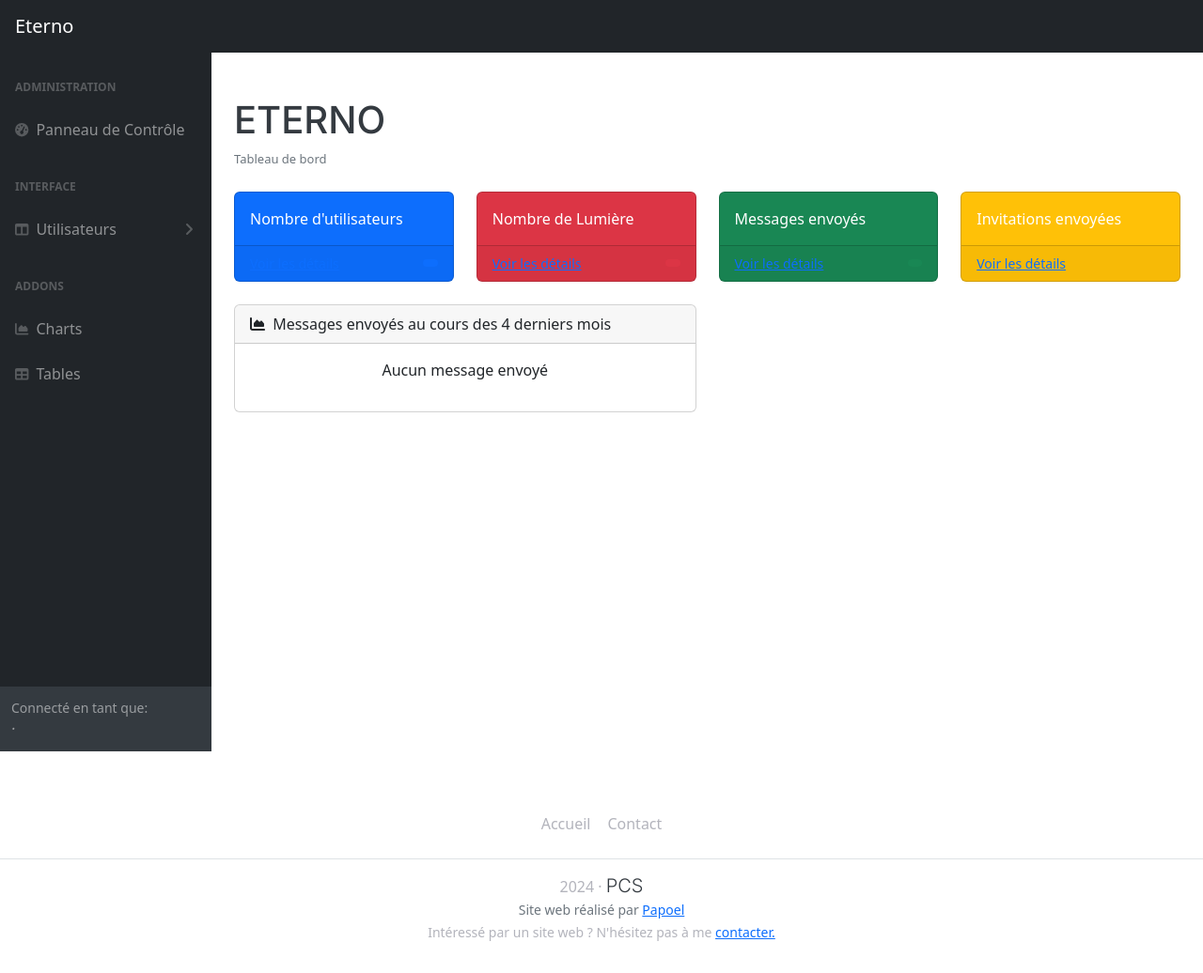
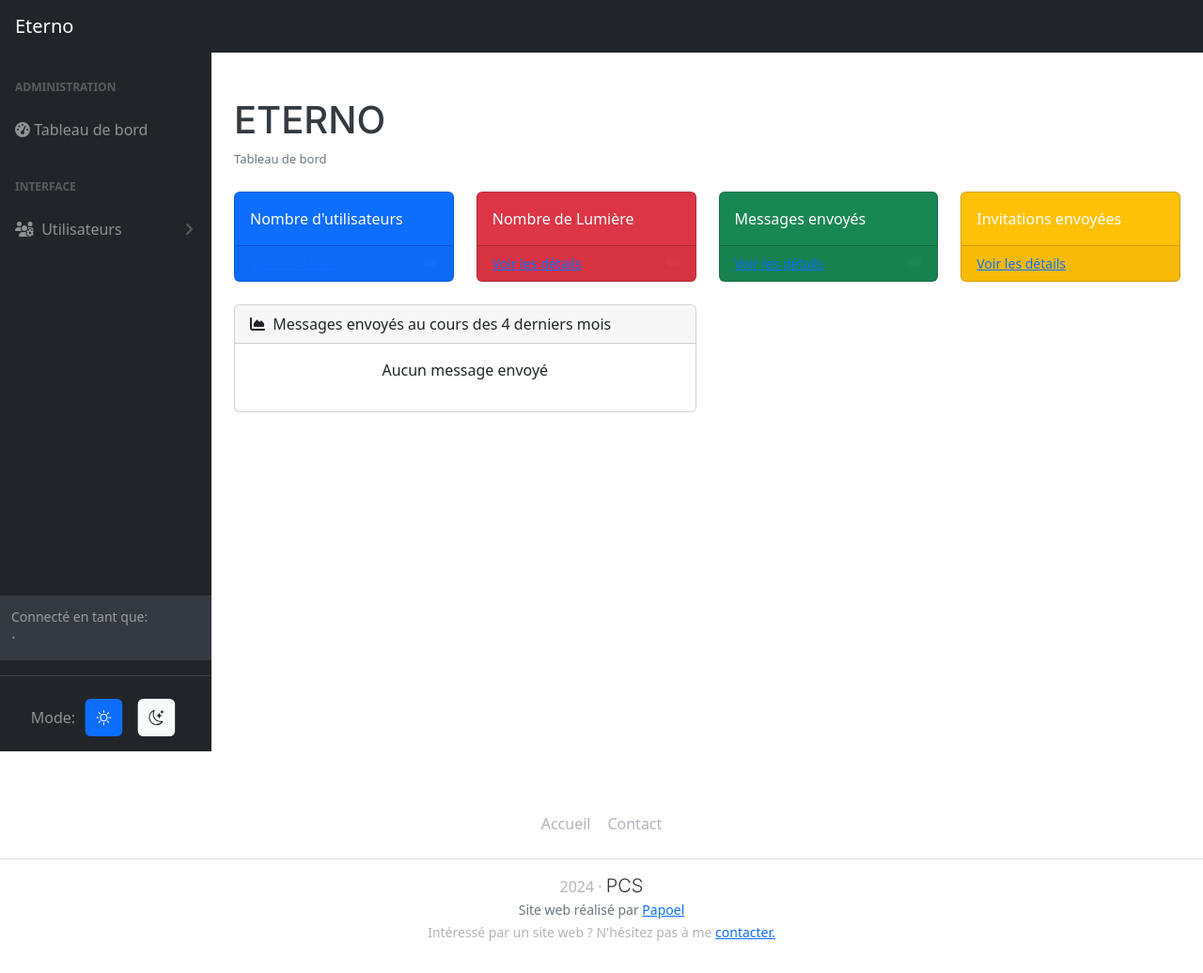
Before and after one commit to Papoel/Eterno, a Symfony app: template templates/admin/index.html.twig in a window 1280 px wide. Shown: the whole page at 94% size. Run offline with Twig, Linux system fonts and the light colour scheme; the template is opened without the code that fills it, so the values that code supplies are empty; style sheets or scripts are compiled from the project's sources; some libraries are stand-ins or nearby versions.

Commit message:
✨ NEW: admin => Ajout du dark mode

```diff
--- a/templates/admin/Layout/_layoutSidenav_nav.html.twig
+++ b/templates/admin/Layout/_layoutSidenav_nav.html.twig
@@ -4,41 +4,67 @@
             <div class="nav">
                 <div class="sb-sidenav-menu-heading">Administration</div>
                 <a class="nav-link" href="{{ path('admin.index') }}">
-                    <div class="sb-nav-link-icon"><i class="fas fa-tachometer-alt"></i></div>
-                    Panneau de Contrôle
+                    <div>
+                        <i class="fas fa-tachometer-alt"></i>
+                        <span>Tableau de bord</span>
+                    </div>
                 </a>
                 <div class="sb-sidenav-menu-heading">Interface</div>
                 <a class="nav-link collapsed" href="#" data-bs-toggle="collapse" data-bs-target="#collapseLayouts" aria-expanded="false" aria-controls="collapseLayouts">
-                    <div class="sb-nav-link-icon"><i class="fas fa-columns"></i></div>
-                    Utilisateurs
-                    <div class="sb-sidenav-collapse-arrow"><i class="fas fa-angle-down"></i></div>
+                    <div>
+                        <i class="fas fa-users-cog me-1"></i>
+                        <span>Utilisateurs</span>
+                    </div>
+                    <div class="sb-sidenav-collapse-arrow">
+                        <i class="fas fa-angle-down"></i>
+                    </div>
                 </a>
                 <div class="collapse" id="collapseLayouts" aria-labelledby="headingOne" data-bs-parent="#sidenavAccordion">
                     <nav class="sb-sidenav-menu-nested nav">
-                        <a class="nav-link" href="{{ path('admin.user.index') }}">Liste des utilisateurs</a>
+                        <a class="nav-link" href="{{ path('admin.user.index') }}">
+                            <i class="fas fa-users me-1"></i>
+                            Liste des utilisateurs
+                        </a>
                     </nav>
                     <nav class="sb-sidenav-menu-nested nav">
-                        <a class="nav-link" href="{{ path('admin.user.create') }}">Ajouter un utilisateur</a>
+                        <a class="nav-link" href="{{ path('admin.user.create') }}">
+                            <i class="fas fa-user-plus me-1"></i>
+                            Ajouter un utilisateur
+                        </a>
                     </nav>
                 </div>
 
-                <div class="sb-sidenav-menu-heading">Addons</div>
-                <a class="nav-link" href="charts.html">
-                    <div class="sb-nav-link-icon"><i class="fas fa-chart-area"></i></div>
-                    Charts
-                </a>
-                <a class="nav-link" href="tables.html">
-                    <div class="sb-nav-link-icon"><i class="fas fa-table"></i></div>
-                    Tables
-                </a>
             </div>
         </div>
 
         <div class="sb-sidenav-footer">
             <div class="small">Connecté en tant que:</div>
-            <span class="fw-light fst-italic">
-                            &middot; {{ app.user.fullname }}
-                        </span>
+            <span class="fw-light fst-italic">&middot; {{ app.user.fullname }}</span>
+        </div>
+        <hr>
+        <div class="mb-3 modeswitch-item theme-icon-active d-flex justify-content-center gap-3 align-items-center p-2 pb-0">
+            <span>Mode:</span>
+            <button type="button" class="btn btn-modeswitch nav-link text-primary-hover mb-0"
+                    data-bs-theme-value="light" data-bs-toggle="tooltip" data-bs-placement="top"
+                    data-bs-title="Light">
+                <svg xmlns="http://www.w3.org/2000/svg" width="16" height="16"
+                     fill="currentColor"
+                     class="bi bi-sun fa-fw mode-switch" viewBox="0 0 16 16">
+                    <path d="M8 11a3 3 0 1 1 0-6 3 3 0 0 1 0 6zm0 1a4 4 0 1 0 0-8 4 4 0 0 0 0 8zM8 0a.5.5 0 0 1 .5.5v2a.5.5 0 0 1-1 0v-2A.5.5 0 0 1 8 0zm0 13a.5.5 0 0 1 .5.5v2a.5.5 0 0 1-1 0v-2A.5.5 0 0 1 8 13zm8-5a.5.5 0 0 1-.5.5h-2a.5.5 0 0 1 0-1h2a.5.5 0 0 1 .5.5zM3 8a.5.5 0 0 1-.5.5h-2a.5.5 0 0 1 0-1h2A.5.5 0 0 1 3 8zm10.657-5.657a.5.5 0 0 1 0 .707l-1.414 1.415a.5.5 0 1 1-.707-.708l1.414-1.414a.5.5 0 0 1 .707 0zm-9.193 9.193a.5.5 0 0 1 0 .707L3.05 13.657a.5.5 0 0 1-.707-.707l1.414-1.414a.5.5 0 0 1 .707 0zm9.193 2.121a.5.5 0 0 1-.707 0l-1.414-1.414a.5.5 0 0 1 .707-.707l1.414 1.414a.5.5 0 0 1 0 .707zM4.464 4.465a.5.5 0 0 1-.707 0L2.343 3.05a.5.5 0 1 1 .707-.707l1.414 1.414a.5.5 0 0 1 0 .708z"/>
+                    <use href="#"></use>
+                </svg>
+            </button>
+            <button type="button" class="btn btn-modeswitch nav-link text-primary-hover mb-0"
+                    data-bs-theme-value="dark" data-bs-toggle="tooltip" data-bs-placement="top"
+                    data-bs-title="Dark">
+                <svg xmlns="http://www.w3.org/2000/svg" width="16" height="16"
+                     fill="currentColor"
+                     class="bi bi-moon-stars fa-fw mode-switch" viewBox="0 0 16 16">
+                    <path d="M6 .278a.768.768 0 0 1 .08.858 7.208 7.208 0 0 0-.878 3.46c0 4.021 3.278 7.277 7.318 7.277.527 0 1.04-.055 1.533-.16a.787.787 0 0 1 .81.316.733.733 0 0 1-.031.893A8.349 8.349 0 0 1 8.344 16C3.734 16 0 12.286 0 7.71 0 4.266 2.114 1.312 5.124.06A.752.752 0 0 1 6 .278zM4.858 1.311A7.269 7.269 0 0 0 1.025 7.71c0 4.02 3.279 7.276 7.319 7.276a7.316 7.316 0 0 0 5.205-2.162c-.337.042-.68.063-1.029.063-4.61 0-8.343-3.714-8.343-8.29 0-1.167.242-2.278.681-3.286z"/>
+                    <path d="M10.794 3.148a.217.217 0 0 1 .412 0l.387 1.162c.173.518.579.924 1.097 1.097l1.162.387a.217.217 0 0 1 0 .412l-1.162.387a1.734 1.734 0 0 0-1.097 1.097l-.387 1.162a.217.217 0 0 1-.412 0l-.387-1.162A1.734 1.734 0 0 0 9.31 6.593l-1.162-.387a.217.217 0 0 1 0-.412l1.162-.387a1.734 1.734 0 0 0 1.097-1.097l.387-1.162zM13.863.099a.145.145 0 0 1 .274 0l.258.774c.115.346.386.617.732.732l.774.258a.145.145 0 0 1 0 .274l-.774.258a1.156 1.156 0 0 0-.732.732l-.258.774a.145.145 0 0 1-.274 0l-.258-.774a1.156 1.156 0 0 0-.732-.732l-.774-.258a.145.145 0 0 1 0-.274l.774-.258c.346-.115.617-.386.732-.732L13.863.1z"/>
+                    <use href="#"></use>
+                </svg>
+            </button>
         </div>
     </nav>
 </div>
```
